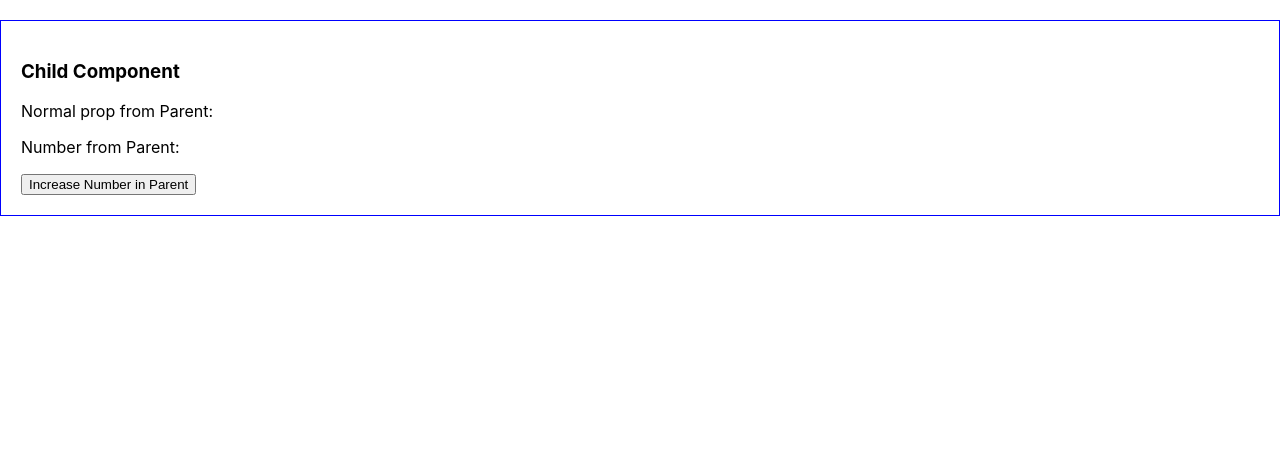
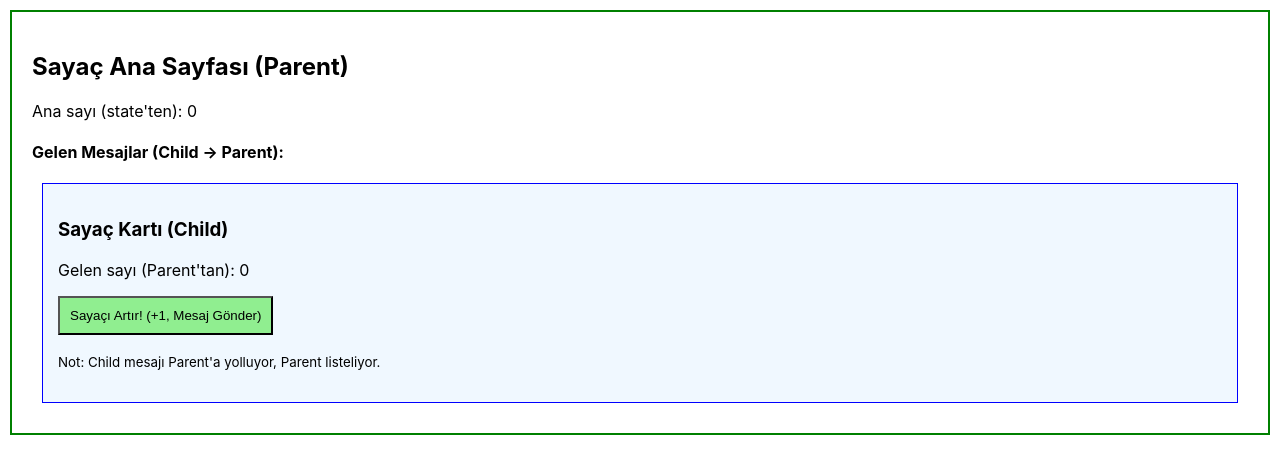
Before and after one commit to TayyipKose/React, a React (Create React App) app: page / in a window 1280 px wide. Shown: the top 474 px of the page. Built offline with nearby package versions, Linux system fonts and the light colour scheme.

Commit message:
react props(parent-child component example)

```diff
--- a/src/App.js
+++ b/src/App.js
@@ -1,12 +1,13 @@
 import './App.css';
 import UserInfo from "./components/user-info/user-info";
 import Child from "./components/props/child";
+import Parent from "./components/props/parent";
 
 function App() {
     const _message = 'Hello World';
     return (
         <div className="App">
-            <Child></Child>
+            <Parent></Parent>
         </div>
     );
 }
--- a/src/components/props/child.jsx
+++ b/src/components/props/child.jsx
@@ -1,47 +1,71 @@
-function Child({normalText, numberFromParent, onIncrement}) {
-
-    const handleIncrement = () => {
-        console.log("Child: Butona basıldı, Parent bilgilendiriliyor!");
-        onIncrement(); // Callback prop → Parent'ı tetikliyoruz
+function Child({currentNumber, onIncrement}) {
+    const handleButtonClick = () => {
+        const messageToSend = `Child'dan haber: Sayı arttırıldı! (Zaman: ${new Date().toLocaleTimeString()})`;
+        onIncrement(messageToSend);
     };
 
     return (
-        <div style={{marginTop: 20, padding: 20, border: "1px solid blue"}}>
-            <h3>Child Component</h3>
+        <div style={{padding: 15, border: "1px solid blue", margin: 10, backgroundColor: "#f0f8ff"}}>
+            <h3>Sayaç Kartı (Child)</h3>
 
-            {/* Normal prop (Parent → Child veri akışı) */}
-            <p>Normal prop from Parent: {normalText}</p>
-            {console.log("Child: Normal prop değeri:", normalText)}
+            <p>Gelen sayı (Parent'tan): {currentNumber}</p>
 
-            {/* Parent’tan gelen sayı */}
-            <p>Number from Parent: {numberFromParent}</p>
+            <button onClick={handleButtonClick} style={{padding: 10, backgroundColor: "lightgreen"}}>
+                Sayaçı Artır! (+1, Mesaj Gönder)
+            </button>
 
-            {/* Callback prop (Child → Parent veri akışı) */}
-            <button onClick={handleIncrement}>Increase Number in Parent</button>
+            <p><small>Not: Child mesajı Parent'a yolluyor, Parent listeliyor.</small></p>
         </div>
     );
 }
 
 export default Child;
 
+
 /**
- * CHILD COMPONENT AÇIKLAMASI
- * -----------------------------------------
- * 1) normalText:
- *    - Parent'tan gelen NORMAL VERİ (props)
- *    - Child bunu sadece gösterir ve console.log ile görebilirsin
+ * CHILD MANTIĞI — KISA ÖZET
+ * ==========================
  *
- * 2) numberFromParent:
- *    - Parent'ın state'ini gösterir, Child sadece gösterir
+ * 1) Parent → Child (Veri Aşağı Akar)
+ *    - Child, Parent’tan gelen currentNumber'ı sadece gösterir.
+ *    - Child bu değeri değiştiremez (tek yönlü okuma).
  *
- * 3) onIncrement:
- *    - CALLBACK PROP
- *    - Parent tarafından Child'a gönderilen fonksiyon
- *    - Child bu fonksiyonu çağırır → Parent haberdar olur → state değişir
+ * 2) Child → Parent (Callback Yukarı Akar)
+ *    - Child butona basınca Parent’ın verdiği onIncrement callback’ini çağırır.
+ *    - Callback çağrılırken istenirse veri de taşınır: onIncrement("butona basıldı").
+ *    - Yani: Child kendi içinden Parent’ın fonksiyonunu tetikleyerek Parent’ı “haberdar eder”.
  *
- * 4) Özet Akış:
- *    Parent → Child : normalText, numberFromParent (normal prop)
- *    Child → Parent : onIncrement() çağrısı (callback prop)
- *    Child kendi state’i yok ama Parent’ı bilgilendiriyor
- *    Parent state güncellenince ekranda sayı artıyor
+ * 3) Temel Akış (Adım Adım)
+ *    - Parent state oluşturur (örn: number).
+ *    - Bu state’i Child’a normal prop olarak yollar.
+ *    - Child bu değeri ekranda gösterir.
+ *    - Kullanıcı Child’daki butona basar.
+ *    - Child → Parent: onIncrement() tetiklenir.
+ *    - Parent bu çağrıyı yakalar, state’i günceller.
+ *    - State değişince Parent yeniden render olur → Child’a güncel veri iner.
+ *
+ * 4) Mantık
+ *    - Child = Göster + Tetikle (yukarı haber ver)
+ *    - Parent = Tut + Yönet + Güncelle
+ *
+ * 5) Parent-Child Örneğinin Açıklaması
+ *
+ * - Parent sayıyı yönetiyor (state sadece Parent’ta).
+ * - Child bu sayıyı sadece göstermek için prop olarak alıyor.
+ * - Child sayıyı değiştiremez; sadece ekranda görüntüler.
+ *
+ * Child’ın görevi:
+ * - Butona basıldığında Parent’ın verdiği callback'i çağırmak.
+ * - Yani: "Bir olay oldu, işlemi sen yap" diye Parent'ı tetiklemek.
+ *
+ * Parent’ın görevi:
+ * - Child’dan gelen callback çağrısını yakalamak.
+ * - Sayıyı +1 arttırmak.
+ * - Mesaj listesine Child’dan gelen bilgiyi eklemek.
+ * - State güncellenince yeniden render olmak.
+ * - Güncel sayıyı tekrar Child’a prop olarak göndermek.
+ *
+ * Kısacası:
+ * - Child = Sadece olay tetikler.
+ * - Parent = Veriyi yönetir ve günceller.
  */
--- a/src/components/props/parent.jsx
+++ b/src/components/props/parent.jsx
@@ -1,24 +1,30 @@
 import {useState} from "react";
-import Child from "./Child";
+import Child from "./child";
 
 function Parent() {
-    const [number, setNumber] = useState(0);
+    const [counter, setCounter] = useState(0);
+    const [messages, setMessages] = useState([]);
 
-    // Child butona basınca çalışacak
-    const handleChildIncrement = () => {
-        console.log("Parent: Child tarafından tetiklendim!");
-        setNumber(prev => prev + 1);
+    const handleIncrementFromChild = (messageFromChild) => {
+        setMessages(prevMessages => [...prevMessages, messageFromChild]);
+        setCounter(prevCounter => prevCounter + 1);
     };
 
     return (
-        <div style={{padding: 20, border: "1px solid black"}}>
-            <h2>Parent Component</h2>
-            <p>Current number: {number}</p>
+        <div style={{padding: 20, border: "2px solid green", margin: 10}}>
+            <h2>Sayaç Ana Sayfası (Parent)</h2>
+            <p>Ana sayı (state'ten): {counter}</p>
+
+            <h4>Gelen Mesajlar (Child → Parent):</h4>
+            <ul>
+                {messages.map((msg, index) => (
+                    <li key={index}>{msg}</li>
+                ))}
+            </ul>
 
             <Child
-                normalText="Hello from Parent!"      // 🔹 Normal prop
-                numberFromParent={number}           // 🔹 Normal prop
-                onIncrement={handleChildIncrement}  // 🔹 Callback prop
+                currentNumber={counter}
+                onIncrement={handleIncrementFromChild}
             />
         </div>
     );
@@ -27,23 +33,62 @@ function Parent() {
 export default Parent;
 
 /**
- * PARENT COMPONENT AÇIKLAMASI
- * ----------------------------------
- * 1) normalText, numberFromParent:
- *    - Normal props (Parent → Child veri akışı)
- *    - Child ekranda gösterir, console.log ile görebilirsin
+ * PARENT MANTIĞI:
+ * Düşün: Parent bir "ana sayfa" gibi. Tüm veriyi (state) tutar, Child'a yollar. Child haber verince günceller.
+ * Senin Soru: "Parent'a nasıl data yolluyoruz?" → Child callback çağırır (onIncrement(mesaj)), Parent onu handleIncrementFromChild'ta alır.
+ * Tüm Parent: Veri tut (state) → Child'a yol (prop) → Child tetikle → Veri güncelle (set) → Re-render (ekran yenilenir).
  *
- * 2) onIncrement:
- *    - Callback prop (Child → Parent veri akışı)
- *    - Child bu fonksiyonu çağırınca Parent state’i değişir
+ * 1. useState NEDİR? NİYE DIREKT DEĞİŞKEN TANIMLAMIYORUZ? (Temel Kavram)
+ *    - useState: React'in "özel kutusu". Değişken gibi ama React'i haberdar eder: "Bu değişti, ekranı yenile!"
+ *    - Neden direkt let counter = 0 demiyoruz? Çünkü React'te değişim "görünmez" olur. Sayfa yenilenmez, kullanıcı görmez.
+ *      - Örnek: let counter = 0; counter++; → Ekranda değişmez (React bilmez). useState ile: setCounter(1) → Otomatik re-render.
+ *    - Nasıl? const [değer, setDeğer] = useState(başlangıç); → İki şey döner: Değer oku (counter), Değiştir (setCounter).
+ *    - Gerçek Hayat: useState = "Veritabanı bağlantısı". Değişim kaydedilir, ekran güncellenir.
  *
- * 3) Akış Özet:
- *    1. Parent → Child : normalText, numberFromParent (veri)
- *    2. Child → Parent : onIncrement() çağrısı → Parent state değişir
- *    3. Parent yeniden render olur → number artar
+ * 2. setMessages VE setCounter NE? useState İÇİNDE 0 VE BOŞ ARRAY VERMEM SEBEBİ NE?
+ *    - setMessages/setCounter: "Güncelleyici" fonksiyonlar. State'i değiştirir, React re-render yapar.
+ *      - Örnek: setCounter(prev => prev + 1); → Eski değeri al (+1), yeni state'e koy → Ekran yenilenir.
+ *    - Başlangıç değeri (useState(0) veya useState([])): Component ilk yüklendiğinde ne olsun?
+ *      - 0: Sayaç sıfır başlasın (mantıklı başlangıç).
+ *      - [] (boş array): Mesaj listesi boş başlasın (hiç mesaj yok).
+ *      - Neden? Yoksa undefined olur, hata verir (örn: {undefined} ekranda boşluk).
+ *    - Kural: Her zaman başlangıç ver (primitive: sayı/string, array/obj: boş hali).
  *
- * 4) Önemli:
- *    - Child kendi state’ini değiştiremez
- *    - Parent state’i yönetir, Child bildirim gönderir
- *    - Bu yapı Angular’daki @Input / @Output EventEmitter mantığına çok benzer
+ * 3. <ul> {messages.map(...)} </ul> BURDA NE YAPIYORUZ? DEĞİŞKENİ NASIL DİREKT .map DÖNEBİLİYORUZ?
+ *    - Ne yapıyoruz? Array'i (messages) JSX'te liste yapıyoruz: Her elemanı <li>ye çevir.
+ *    - Nasıl .map? JavaScript özelliği: Array.map() her öğeyi dönüştürür, yeni array döner.
+ *      - Örnek: messages = ["Msg1", "Msg2"]; map((msg, index) => <li>{msg}</li>) → [<li>Msg1</li>, <li>Msg2</li>]
+ *      - JSX'te { } içinde JS kodu çalışır: {array.map(...)} → Otomatik döngü, liste oluşturur.
+ *    - key={index}: React'e "Bu liste öğesi benzersiz" der (hızlı render için). Index yeterli (basit liste).
+ *    - Gerçek Hayat: Alışveriş sepeti: {items.map(item => <div>{item.name}</div>)} – Her ürünü göster.
+ *    - Soru Cevap: Değişken direkt .maplenir çünkü array! (String/number olamaz, hata verir.)
+ *
+ * 4. currentNumber NEDİR? DEĞER ALDIĞI counter NEDİR? HANGİSİ CHİLD'DAN GELİYOR/GİDİYOR?
+ *    - counter: Parent'ın state'i (kendi verisi, örn: 5). Parent içinde kullanılır (<p>{counter}</p>).
+ *    - currentNumber: Prop adı (Child'a gönderilen kopya). Değeri counter'dan alır.
+ *    - Akış: Parent → Child gidiyor (veri: counter değeri currentNumber olarak Child'a).
+ *      - Child'dan gelmiyor! Child sadece gösterir, geri yollar (callback'le).
+ *    - Özet: counter = Parent'ın orijinali (yönetir). currentNumber = Child'ın kopyası (gösterir).
+ *
+ * 5. onIncrement VE handleIncrementFromChild HANGİSİ PARENT'İN/HANGİSİ CHİLD'IN? DATA GELİYOR MU GİDİYOR MU?
+ *    - handleIncrementFromChild: Parent'ın fonksiyonu (kendi callback'i). Child çağırınca çalışır.
+ *    - onIncrement: Prop adı (Parent Child'a yollar). Değeri handleIncrementFromChild'tır.
+ *    - Akış Yönü:
+ *      - Parent → Child gidiyor: onIncrement = handleIncrementFromChild (fonksiyonu yollar).
+ *      - Child → Parent geliyor: Child onIncrement(mesaj) çağırır → handleIncrementFromChild tetiklenir, mesajı alır.
+ *    - Giden (Parent → Child): Fonksiyon (tetikleme için) + veri (currentNumber).
+ *    - Gelen (Child → Parent): Mesaj parametresi (callback çağrısında) + tetikleme.
+ *    - Özet: onIncrement = "Yolda giden fonksiyon" (Parent'ten Child'a). handleIncrementFromChild = "Eve dönen fonksiyon" (Child tetikleyince Parent çalışır).
+ *
+ * 6. GENEL AKŞ (Tüm Parent Özeti: Kafan Otursun)
+ *    - Başlangıç: State'ler yükle (0, []).
+ *    - Render: State göster (<p>{counter}</p>), liste döngü (.map), Child'a prop yol (currentNumber + onIncrement).
+ *    - Tetikleme: Child buton → onIncrement(mesaj) → handle... çalışır → setMessages/setCounter → Re-render (liste/sayı güncellenir).
+ *    - Neden Parent? Veri tek yerde (state), Child sadece arayüz. Büyük app'lerde kaos önler.
+ *
+ * 7. TEST VE PRATİK (Anla Diye Dene)
+ *    - Başlangıç: counter=0, messages=[] – Liste boş.
+ *    - Buton bas: Child mesaj yollar → Parent alır, ekler (+1) → Liste: ["Msg1"], counter=1.
+ *    - Değiştir: useState(10) yap, başlangıç 10 olsun – Child hemen görsün.
+ *    - Hata Dene: setCounter'ı sil, değişim olmaz – useState'in gücünü gör.
  */
```
